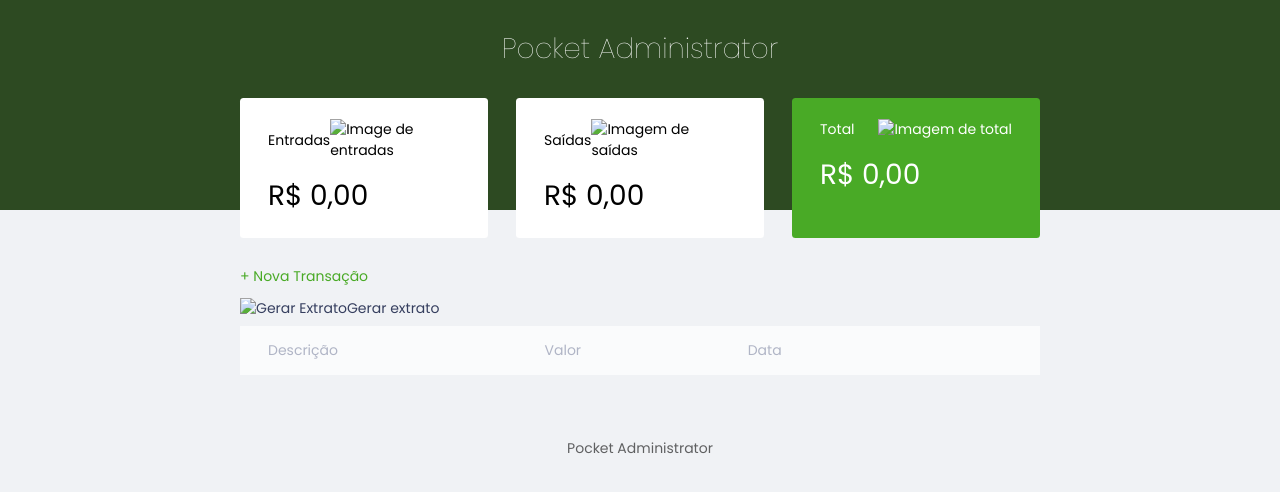
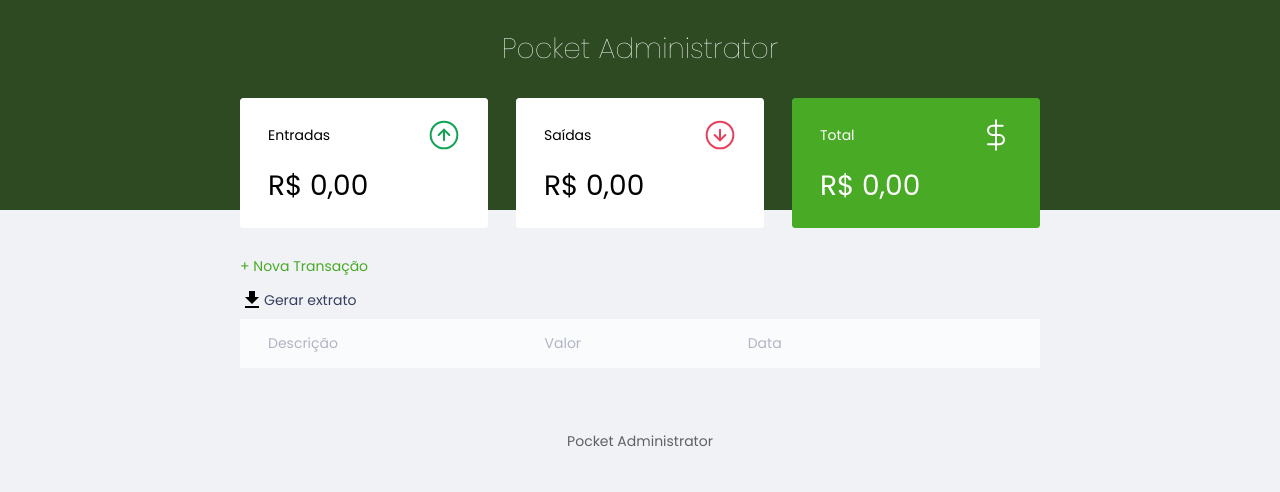
Before and after one commit to Phrojekt/Pocket_Administrator, a plain HTML site: page index.html in a window 1280 px wide. Drawn offline with Linux system fonts and the light colour scheme.

Commit message:
Update index.html

```diff
--- a/index.html
+++ b/index.html
@@ -25,7 +25,7 @@
                         <span>
                             Entradas
                         </span>
-                        <img src="phrojekt.github.io/Pocket_Administrator/assets/income.svg" alt="Image de entradas">
+                        <img src="//phrojekt.github.io/Pocket_Administrator/assets/income.svg" alt="Image de entradas">
                     </h3>
                     <p id="incomeDisplay">R$ 0,00</p>
                 </div>
@@ -35,7 +35,7 @@
                         <span>
                             Saídas
                         </span>
-                        <img src="phrojekt.github.io/Pocket_Administrator/assets/expense.svg" alt="Imagem de saídas">
+                        <img src="//phrojekt.github.io/Pocket_Administrator/assets/expense.svg" alt="Imagem de saídas">
                     </h3>
                     <p id="expenseDisplay">R$ 0,00</p>
                 </div>
@@ -45,7 +45,7 @@
                         <span>
                             Total
                         </span>
-                        <img src="phrojekt.github.io/Pocket_Administrator/assets/total.svg" alt="Imagem de total">
+                        <img src="//phrojekt.github.io/Pocket_Administrator/assets/total.svg" alt="Imagem de total">
                     </h3>
                     <p id="totalDisplay">R$ 0,00</p>
                 </div>
@@ -60,7 +60,7 @@
                 class="button new">+ Nova Transação</a>
 
                     <a href="#" class="button extract" onclick="Transaction.extract()">
-                    <img src="phrojekt.github.io/Pocket_Administrator/assets/get_app-24px.svg" alt="Gerar Extrato" />
+                    <img src="//phrojekt.github.io/Pocket_Administrator/assets/get_app-24px.svg" alt="Gerar Extrato" />
                     <span>Gerar extrato</span>
                   </a>
                 </div>
```
